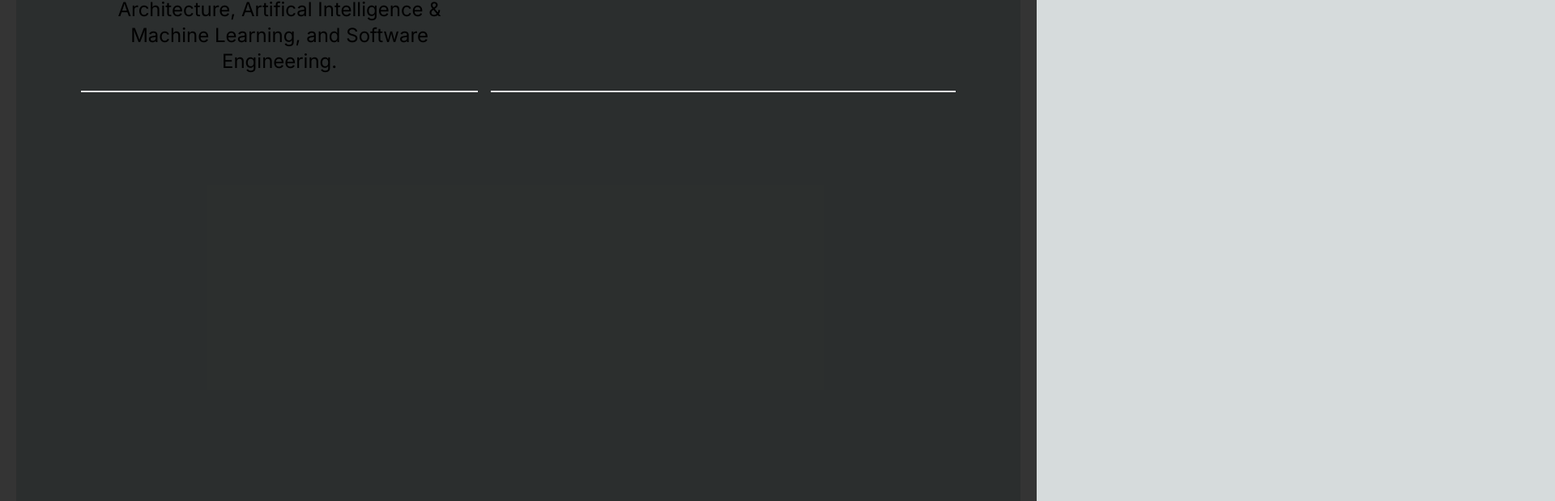
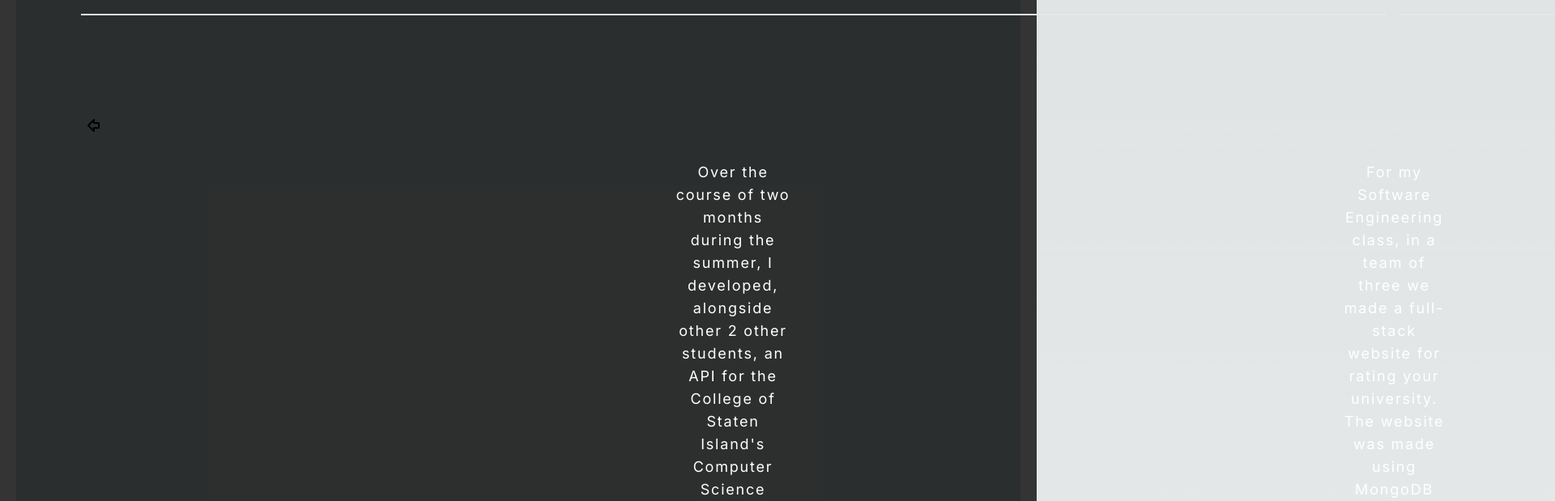
Before and after one commit to KevinDsouza03/kevindsouza03.react, a Next.js app: page / in a window 1280 px wide. Shown: the part 1297-1916 px from the top of the page at 81% size, 1920 px wide, since content can reach past the window. Built offline with nearby package versions, Linux system fonts and the light colour scheme.

Commit message:
carousel

```diff
--- a/app/Projects/ProjectSlider.jsx
+++ b/app/Projects/ProjectSlider.jsx
@@ -1,6 +1,6 @@
 import { useState} from "react"
 import { ArrowBigLeft, ArrowBigRight } from "lucide-react"
-import ProjectsCard from './ProjectsCard'
+
 export default function ProjectSlider({projectList}) {
     const [projectIndex, setProjectIndex] = useState(0) // 0-4
 
@@ -20,16 +20,16 @@ export default function ProjectSlider({projectList}) {
 
     }
     return (
-        <div className="w-full h-full relative overflow-hidden ">
-            <div className="w-full h-full flex overflow-hidden"
-                    style={{
-                        transform: `translateX(-${projectIndex * 100}%)`
-                    }}>
-                {projectList.map(key =>
-                    projectList[key]
-                )}
+        <div className="w-full h-full relative">
+            <div className="flex overflow-hidden">
+                {projectList.map((project, index) => (
+                        <div key={index} className="w-full h-full"
+                        style={{transform: `translate(-${projectIndex * 100}%)`}}
+                        >
+                            {project}
+                        </div>
+                    ))}
             </div>
-            {/* {projectList[projectIndex]}  */}
             <button
             onClick={showPrevProject}
             className="absolute top-0 bot-0 p-1 cursor-pointer left-0 rounded hover:bg-slate-400 transition duration-400 data-[hover]:transit">
--- a/app/Projects/Projects.jsx
+++ b/app/Projects/Projects.jsx
@@ -56,9 +56,9 @@ export default function Projects() {
 />
 ];
   return (
-    <section className="">
+    <div className="w-full h-full">
       {/* In my projects section here, I want to have a "ProjectSlider" that holds all my "ProjectsCard" to iterate through */}
       <ProjectSlider projectList={PROJECTS} />
-    </section>
+    </div>
   );
 }
--- a/app/Projects/ProjectsCard.jsx
+++ b/app/Projects/ProjectsCard.jsx
@@ -4,8 +4,8 @@ import RenderprojectDesc from "./RenderprojectDesc.jsx";
 export default function Projectscard({ image, name, desc, thumbnail, link }) {
   //Image is the path to my image, name is str, desc is
   return (
-    <div className="mb-20 w-full h-full">
-      <div className="hover:rounded-lg text-white cursor-pointer flex m-10 items-center gap-40 border-solid border-b-2 p-5">
+    <div className="flex w-full h-full">
+      <div className="hover:rounded-lg text-white cursor-pointer flex m-10 items-center gap-40 border-solid border-b-2 p-5 ">
         <RenderprojectImage image={image} name={name} />
         <RenderprojectDesc
           name={name}
--- a/app/Projects/RenderprojectImage.jsx
+++ b/app/Projects/RenderprojectImage.jsx
@@ -1,6 +1,6 @@
 export default function RenderprojectImage({ name, image }) {
   return (
-    <div className="w-full">
+    <div className="w-full ">
       <p className="font-bold text-4xl m-5 text-center">{name}</p>
       <img className="w-auto max-w-lg self-center mx-auto  object-cover" src={image} />
     </div>
--- a/app/page.tsx
+++ b/app/page.tsx
@@ -4,12 +4,12 @@ import Navbar from "./Navbar/Navbar.jsx";
 import Projects from "./Projects/Projects.jsx";
 import Skills from "./Skills/Skills.jsx";
 import Experience from "./Experience/Experience.jsx";
-
+import ProjectSlider from "./Projects/ProjectSlider.jsx"
 export default function Home() {
   return (
     <div className="group bg-[#343434] p-5 w-full h-full">
       <Navbar />
-      <div className="grid place-items-center bg-[#1A2421] bg-opacity-30 p-20 space-y-60 w-full h-full">
+      <div className="grid place-items-center bg-[#1A2421] bg-opacity-30 p-20 space-y-60 w-full h-full ">
         <Aboutme />
         {/* Padding is added to every div in index.css. Adjust as necessary */}
         <Experience />
--- a/package.json
+++ b/package.json
@@ -10,6 +10,7 @@
   },
   "dependencies": {
     "@headlessui/react": "^2.1.2",
+    "@material-tailwind/react": "^2.1.9",
     "lucide-react": "^0.424.0",
     "next": "14.2.3",
     "react": "^18",
```
Also changed, not shown: 1 other file (tests, documents, lock files or other folders).
